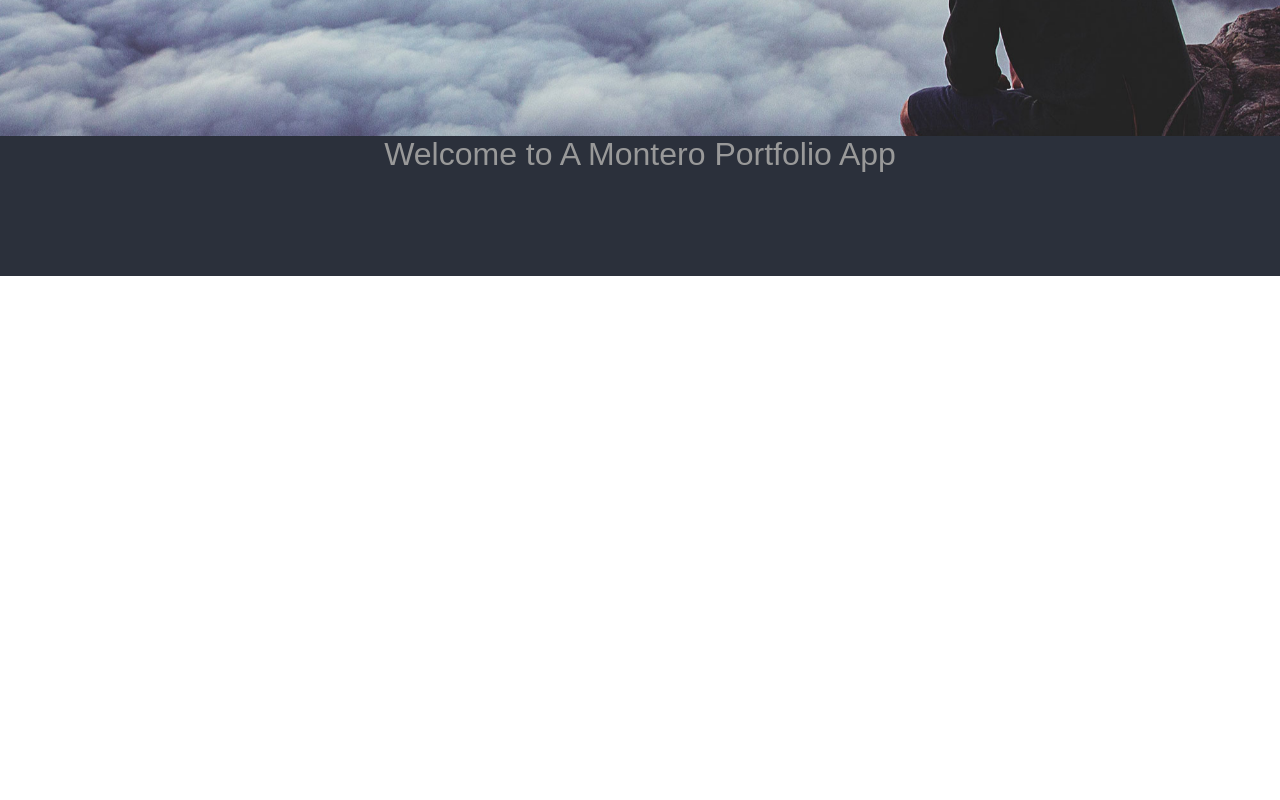
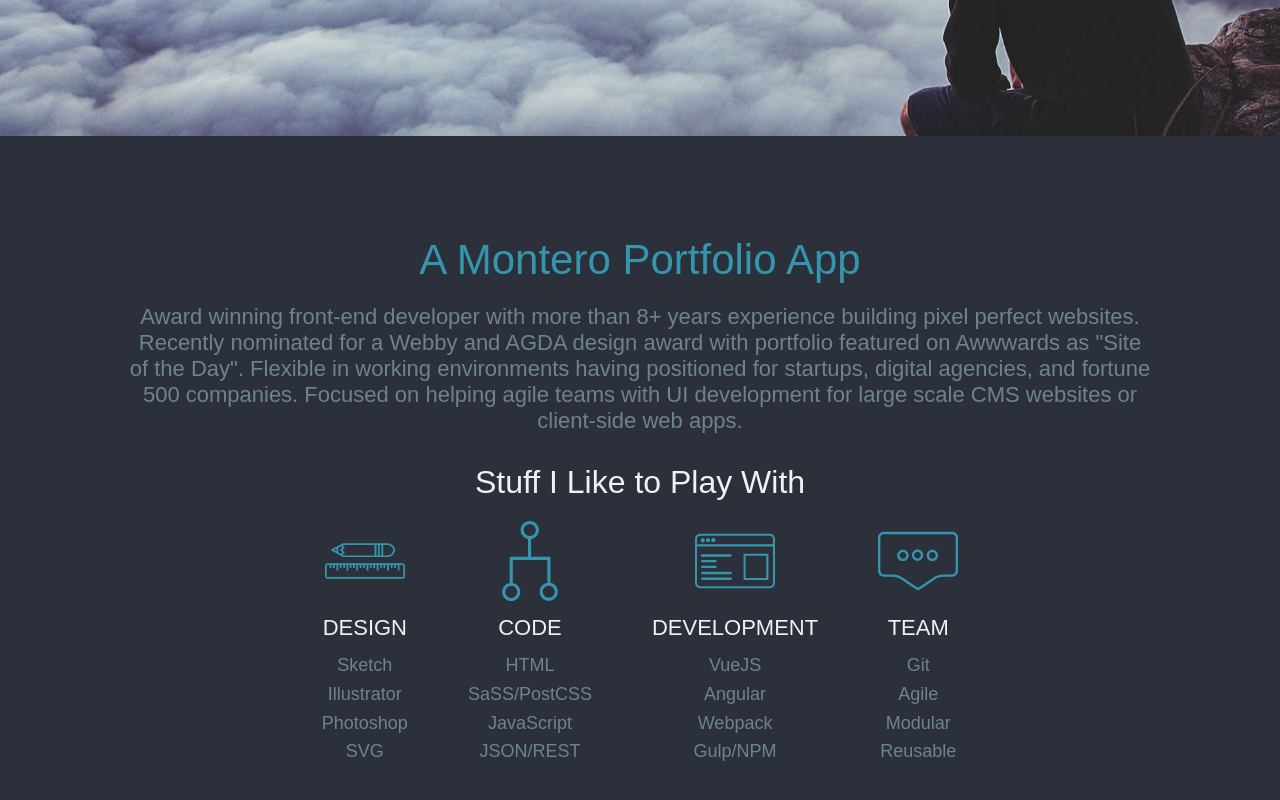
Before and after one commit to elationbase/am-vue, a Vue app: page / in a window 1280 px wide. Shown: the part 524-1324 px from the top of the page. Before the commit the page ends 800 px from the top, so only its background shows below. Built offline with nearby package versions, Linux system fonts and the light colour scheme.

Commit message:
new intro component and vue SaSS loader

```diff
--- a/index.html
+++ b/index.html
@@ -8,19 +8,47 @@
       --dark       : #2b303b;
       --light		   : #F1F1F1;
       --midgrey    : #999999;
-      --blue	     : #128cf0;
+      /*--blue	     : #128cf0;*/
       --darkblue	 : #0f73c4;
-      --orange     : #f5a623;
+      /*--orange     : #f5a623;*/
+      --text       : #6e8390;
+
+      --green       : #2c7a47;
+      --orange     : #c2481a;
+      --yellow     : #bd8e00;
+      --blue       : #3595ac;
     }
     * {
       margin: 0;
       padding: 0;
       box-sizing: border-box;
+    }
+
+    html {
+      font-size: 10px;
       font-family: 'Montserrat', sans-serif;
       font-weight: 300;
       -webkit-font-smoothing: antialiased;
       -moz-osx-font-smoothing: grayscale;
     }
+    body {
+      font-size: 2.2rem;
+    }
+
+    h1, h2 {
+      font-weight: normal;
+    }
+
+    ul {
+      list-style-type: none;
+    }
+    a {
+      color: var(--orange);
+    }
+    p {
+      color: var(--text);
+    }
+
     @import url('https://fonts.googleapis.com/css?family=Montserrat:300,400,700');
   </style>
 </head>
--- a/src/App.vue
+++ b/src/App.vue
@@ -67,21 +67,6 @@
     padding-top: 60px;
     min-height: 100vh;
   }
-  h1, h2 {
-    font-weight: normal;
-  }
-
-  ul {
-    list-style-type: none;
-  }
-
-  li {
-    display: inline-block;
-    margin: 0 10px;
-  }
-  a {
-    color: var(--orange);
-  }
   .main-nav {
     position: absolute;
     right: 20px;
--- a/src/components/Hero.vue
+++ b/src/components/Hero.vue
@@ -41,17 +41,17 @@
     color: white;
   }
   h1 {
-    font-size: 42px;
+    font-size: 4.2rem;
     font-weight: 800;
   }
   h2 {
-    font-size: 26px;
+    font-size: 2.6rem;
   }
   p {
     position: absolute;
     top: 50%;
     left: 50px;
-    font-size: 36px;
+    font-size: 3.6rem;
     color: #623b42;
   }
 </style>
--- /dev/null
+++ b/src/components/Intro.vue
@@ -0,0 +1,138 @@
+<template>
+  <article class="intro">
+    <section class="intro__section">
+        <header>
+          <h2 v-text="headline"></h2>
+        </header>
+        <p v-text="desciption"></p>
+    </section>
+    <section class="intro__section">
+      <header>
+        <h3>Stuff I Like to Play With</h3>
+      </header>
+      <ul class="intro__list">
+        <li v-for="skill in skills" :key="skill.key">
+          <svg :class="skill.icon">
+            <use v-bind="{'xlink:href':'#'+ skill.icon}"></use>
+          </svg>
+          <p v-text="skill.title"></p>
+          <ul>
+            <li v-for="item in skill.items" :key="item.key" v-text="item"></li>
+          </ul>
+        </li>
+      </ul>
+    </section>
+    <svg xmlns="http://www.w3.org/2000/svg" style="display: none;">
+        <symbol id="icon-code" viewBox="0 0 512 512">
+          <path d="m387 395l0-166l-124 0l0-113c28-4 50-29 50-58c0-32-26-58-58-58c-33 0-59 26-59 58c0 28 20 52 47 57l0 114l-117 0l0 20l0 0l0 148c-27 4-48 28-48 57c0 32 26 58 58 58c32 0 58-26 58-58c0-29-20-53-48-57l0-148l221 0l0 146c-28 4-49 28-49 57c0 32 26 58 58 58c32 0 58-26 58-58c0-28-20-52-47-57z m-171-337c0-21 17-38 39-38c21 0 38 17 38 38c0 21-17 38-38 38c-22 0-39-17-39-38z m-42 396c0 21-17 38-38 38c-21 0-38-17-38-38c0-21 17-39 38-39c21 0 38 18 38 39z m202 36c-21 0-38-17-38-38c0-21 17-38 38-38c21 0 38 17 38 38c0 21-17 38-38 38z"/>
+        </symbol>
+        <symbol id="icon-team" viewBox="0 0 512 512">
+          <path d="m475 69l-216 0l0 0l-6 0l0 0l-216 0c-20 0-37 17-37 38l0 212c0 21 17 38 37 38l59 0c15 0 38 7 51 15l78 54c20 13 27 17 31 17c0 0 0 0 0 0c0 0 0 0 0 0c4 0 11-4 31-18l78-53c13-8 36-15 51-15l59 0c20 0 37-17 37-38l0-212c0-21-17-38-37-38z m22 250c0 13-10 23-22 23l-59 0c-18 0-44 8-59 18l-78 53c-12 8-20 13-23 14c-3-1-11-6-23-14l-78-53c-15-10-41-18-59-18l-59 0c-12 0-22-10-22-23l0-212c0-13 10-23 22-23l73 0l0 0l268 0l0 0l97 0c12 0 22 10 22 23z m-337-135c-20 0-37 16-37 36c0 20 17 36 37 36c20 0 36-16 36-36c0-20-16-36-36-36z m0 57c-12 0-22-10-22-21c0-12 10-22 22-22c11 0 21 10 21 22c0 11-10 21-21 21z m93-59c-20 0-36 16-36 36c0 20 16 37 36 37c20 0 36-17 36-37c0-20-16-36-36-36z m0 58c-12 0-21-10-21-22c0-11 9-21 21-21c12 0 21 10 21 21c0 12-9 22-21 22z m95-56c-20 0-36 16-36 36c0 20 16 36 36 36c20 0 36-16 36-36c0-20-16-36-36-36z m0 57c-12 0-21-10-21-21c0-12 9-22 21-22c12 0 21 10 21 22c0 11-9 21-21 21z"/>
+        </symbol>
+        <symbol id="icon-frameworks" viewBox="0 0 512 512">
+          <path d="m45 228l181 0c5 0 8-4 8-8c0-4-3-7-8-7l-181 0c-5 0-8 3-8 7c0 4 3 8 8 8z m1 36l85 0c4 0 7-3 7-8c0-4-3-7-7-7l-85 0c-4 0-8 3-8 7c0 5 4 8 8 8z m0 37l85 0c4 0 7-3 7-8c0-4-3-7-7-7l-85 0c-4 0-8 3-8 7c0 5 4 8 8 8z m0 39l182 0c4 0 8-4 8-8c0-4-4-8-8-8l-182 0c-4 0-7 4-7 8c0 4 3 8 7 8z m182 22l-182 0c-4 0-7 3-7 8c0 4 3 7 7 7l182 0c4 0 8-3 8-7c0-5-4-8-8-8z m251-280l-446 0c-18 0-33 15-33 33l0 282c0 18 15 33 33 33l446 0c18 0 33-15 33-33l0-282c0-18-15-33-33-33z m-446 13l446 0c11 0 20 9 20 20l0 34l-486 0l0-34c0-11 9-20 20-20z m446 322l-446 0c-11 0-20-9-20-20l0-234l486 0l0 234c0 11-9 20-20 20z m-430-280c8 0 14-7 14-14c0-8-6-14-14-14c-7 0-13 6-13 14c0 7 6 14 13 14z m48-14c0 7-6 13-14 13c-7 0-13-6-13-13c0-8 6-14 13-14c8 0 14 6 14 14z m34 0c0 7-6 13-14 13c-7 0-13-6-13-13c0-8 6-14 13-14c8 0 14 6 14 14z m180 254l159 0l0-167l-159 0z m13-154l132 0l0 141l-132 0z"/>
+        </symbol>
+        <symbol id="icon-design" viewBox="0 0 512 512">
+          <path d="m495 270l-478 0c-9 0-17 8-17 17l0 66c0 10 8 17 17 17l478 0c9 0 17-7 17-17l0-66c0-9-8-17-17-17z m6 83c0 4-3 6-6 6l-478 0c-3 0-6-2-6-6l0-66c0-3 3-5 6-5l13 0l0 18l11 0l0-18l10 0l0 18l12 0l0-18l10 0l0 35l12 0l0-35l10 0l0 19l11 0l0-19l11 0l0 19l11 0l0-19l10 0l0 36l11 0l0-36l10 0l0 19l11 0l0-19l9 0l0 19l12 0l0-19l9 0l0 35l11 0l0-35l11 0l0 18l12 0l0-18l10 0l0 18l11 0l0-18l11 0l0 35l12 0l0-35l10 0l0 18l11 0l0-18l10 0l0 18l12 0l0-18l10 0l0 35l12 0l0-35l10 0l0 19l11 0l0-19l10 0l0 18l11 0l0-18l12 0l0 35l12 0l0-35l12 0l0 19l11 0l0-19l10 0l0 19l12 0l0-19l12 0l0 35l11 0l0-35l18 0c3 0 6 2 6 5l0 66z m-386-122l0 0l247 0l0 0l36 0c13 0 26-4 35-13c9-8 15-20 15-32c0-24-23-44-50-44l-37 0l0 0l-246 0l0 0l-80 43z m202-11l-199 0l-6-3l15-15l-14-15l-2-1l1-1l0 0l15-15l-14-14l5-3l199 0z m12-67l10 0l0 67l-10 0z m-218 17l-7 7l0 0l-9 8l8 9l0 0l1 0l0 0l0 1l4 4l0 0l3 3l-9 9l-17-10l0-30l18-10z m-38 24l-15-9l15-8z m363-8c0 9-3 18-11 24c-7 6-17 10-27 10l-25 0l0-67l2 0l0 0l23 0c21 0 38 15 38 33z m-75 34l-11 0l0-67l11 0z"/>
+        </symbol>
+    </svg>
+  </article>
+
+</template>
+
+<script>
+  export default {
+    props: {
+    },
+    computed: {
+    },
+    data() {
+      return {
+        headline: 'A Montero Portfolio App',
+        desciption: 'Award winning front-end developer with more than 8+ years experience building pixel perfect websites. Recently nominated for a Webby and AGDA design award with portfolio featured on Awwwards as "Site of the Day". Flexible in working environments having positioned for startups, digital agencies, and fortune 500 companies. Focused on helping agile teams with UI development for large scale CMS websites or client-side web apps.',
+        skills: {
+          first: {
+            title: 'Design',
+            icon: 'icon-design',
+            items: ['Sketch', 'Illustrator', 'Photoshop', 'SVG'],
+          },
+          second: {
+            title: 'Code',
+            icon: 'icon-code',
+            items: ['HTML', 'SaSS/PostCSS', 'JavaScript', 'JSON/REST'],
+          },
+          third: {
+            title: 'Development',
+            icon: 'icon-frameworks',
+            items: ['VueJS', 'Angular', 'Webpack', 'Gulp/NPM'],
+          },
+          forth: {
+            title: 'Team',
+            icon: 'icon-team',
+            items: ['Git', 'Agile', 'Modular', 'Reusable'],
+          },
+        },
+      };
+    },
+  };
+</script>
+
+<style lang="scss">
+.intro {
+  background-color: var(--dark);
+  min-height: 75vh;
+  position: relative;
+  display: flex;
+  justify-content: center;
+  flex-direction: column;
+  text-align: center;
+  max-width: 80%;
+  margin: auto;
+  padding: 10rem 0.1rem;
+  header, p {
+    width: 100%;
+    order: 1;
+  }
+  h2 {
+    font-size: 4.2rem;
+    font-weight: 200;
+    margin-bottom: 2rem;
+    color: var(--blue);
+  }
+  h3 {
+    font-size: 3.2rem;
+    margin-bottom: 2rem;
+    font-weight: 200;
+    color: var(--light);
+  }
+  &__section {
+    margin-bottom: 3rem;
+  }
+  &__list {
+    display: flex;
+    justify-content: center;
+    > li {
+      display: block;
+      font-size: 1.8rem;
+      line-height: 1.6;
+      color: var(--text);
+      padding: 0 3rem;
+      li {
+
+      }
+    }
+    svg {
+      width: 80px;
+      height: 80px;
+      fill: var(--blue);
+    }
+    p {
+      font-size: 2.2rem;
+      text-transform: uppercase;
+      margin-bottom: 6px;
+      color: var(--light);
+    }
+  }
+}
+
+</style>
--- /dev/null
+++ b/src/components/main.scss
@@ -0,0 +1,29 @@
+$color: red;
+header, p {
+  width: 100%;
+  order: 1;
+}
+h2 {
+  font-size: 42px;
+  font-weight: 800;
+  margin-bottom: 20px;
+  color: var(--darkblue);
+}
+.intro {
+  background-color: $color;
+  min-height: 75vh;
+  position: relative;
+  display: flex;
+  justify-content: center;
+  flex-direction: column;
+  text-align: center;
+  max-width: 80%;
+  margin: auto;
+  &__list {
+    display: flex;
+    justify-content: center;
+  }
+}
+li {
+  display: block;
+}
--- a/src/views/Home.vue
+++ b/src/views/Home.vue
@@ -1,23 +1,20 @@
 <template>
   <div class="home">
     <hero></hero>
-    <h1>{{ msg }}</h1>
+    <intro></intro>
   </div>
 </template>
 
 <script>
 
 import Hero from '@/components/Hero';
+import Intro from '@/components/Intro';
 
 export default {
   name: 'home',
   components: {
     Hero,
-  },
-  data() {
-    return {
-      msg: 'Welcome to A Montero Portfolio App',
-    };
+    Intro,
   },
 };
 </script>
```
Also changed, not shown: package.json (+5 -2 lines), src/assets/icons.svg (added), 2 other files (tests, documents, lock files or other folders).
